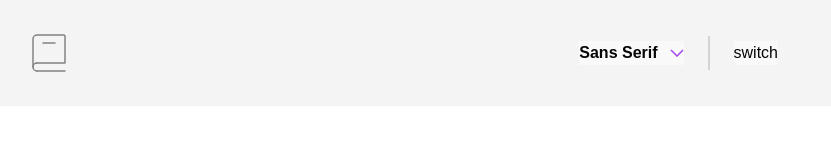
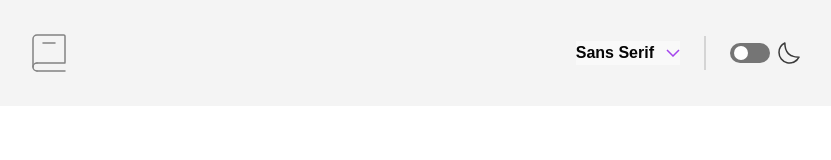
Before and after one commit to marioBytes/dictionary-app, a React (Vite) app: page / in a window 1280 px wide. Shown: the top 160 px of the page, without its empty margins (224-1055 px from the left). Built offline with nearby package versions, Linux system fonts and the light colour scheme.

Commit message:
Make theme switch look pretty

```diff
--- a/src/components/Topbar/theme/Switch.jsx
+++ b/src/components/Topbar/theme/Switch.jsx
@@ -42,9 +42,29 @@ const Switch = () => {
     document.documentElement.classList.remove(remove);
   };
 
+  const styles = {
+    switchContainer: {
+      width: '40px',
+      height: '20px',
+      borderRadius: '50px',
+    },
+    switch: {
+      width: '14px',
+      height: '14px',
+      borderRadius: '100%',
+      top: '3px',
+      left: '4px',
+      transform: theme === 'dark' ? 'translateX(18px)' : 'translateX(0)',
+    },
+  };
+
   return (
-    <div>
-      <button onClick={switchTheme}>switch</button>
+    <div
+      style={styles.switchContainer}
+      className="bg-even-lighter-gray text-even-lighter-gray dark:bg-purple dark:text-purple relative"
+      onClick={switchTheme}
+    >
+      <div style={styles.switch} className="bg-white absolute transition-all ease-in-out" />
     </div>
   );
 };
--- a/src/components/Topbar/theme/Theme.jsx
+++ b/src/components/Topbar/theme/Theme.jsx
@@ -5,9 +5,9 @@ import IconMoon from '../../../assets/IconMoon';
 
 const Theme = () => {
   return (
-    <div className="flex items-center">
+    <div className="flex gap-2 items-center">
       <Switch />
-      <IconMoon />
+      <IconMoon className="stroke-lighter-gray dark:stroke-purple" />
     </div>
   );
 };
```
